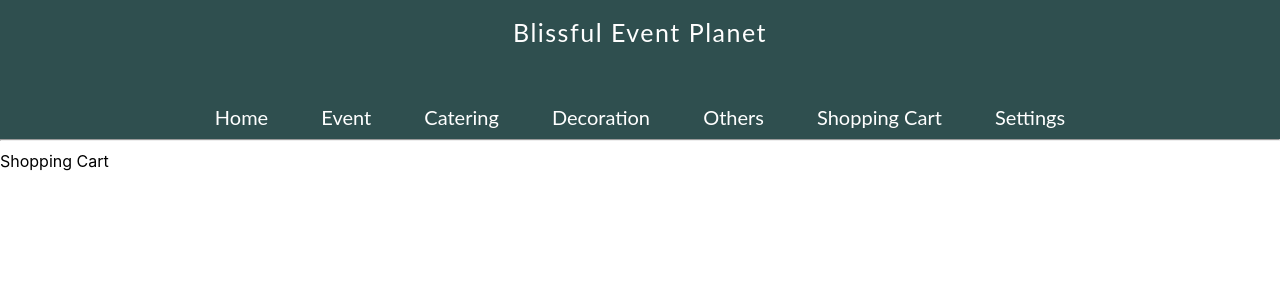
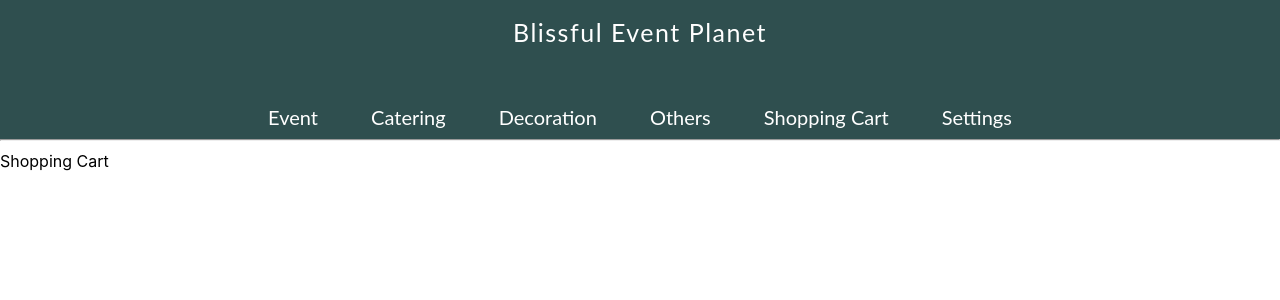
Before and after one commit to PrathimaGopal/CMPE280Project, a React (Create React App) app in the folder cmpe280-eventplanner/: page /cart in a window 1280 px wide. Shown: the top 300 px of the page. Built offline with nearby package versions, Linux system fonts and the light colour scheme.

Commit message:
Update navAfterLogin.jsx

```diff
--- a/cmpe280-eventplanner/src/frontend/components/navAfterLogin.jsx
+++ b/cmpe280-eventplanner/src/frontend/components/navAfterLogin.jsx
@@ -9,7 +9,7 @@ export default function NavAfterLogin() {
       <br />
       <br />
       <nav className="tabs">
-        <Link to="/home">Home</Link> <Link to="/event">Event</Link>{" "}
+        <Link to="/event">Event</Link>{" "}
         <Link to="/catering">Catering</Link>{" "}
         <Link to="/decoration">Decoration</Link>{" "}
         <Link to="/others">Others</Link> <Link to="/cart">Shopping Cart</Link>{" "}
```
